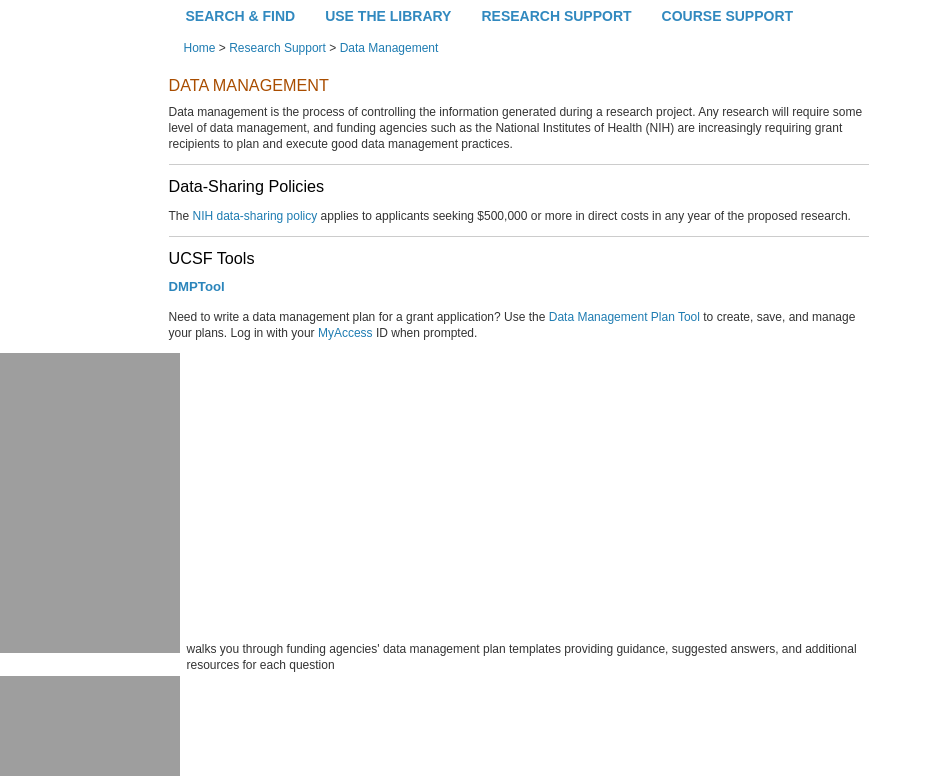
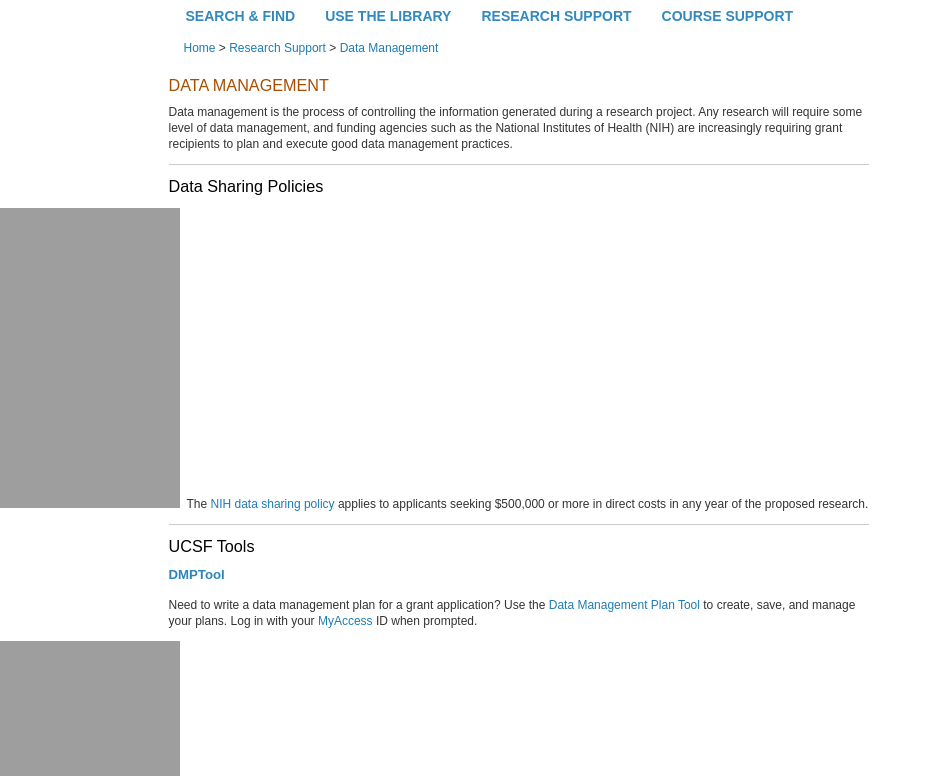
Before and after one commit to ucsf-ckm/library-menus, a Jekyll site: the page built from data-management/index.html, in a window 1280 px wide and 900 px high, cut to the strip 124-900 px from the top of the window. Shown: the whole strip, without its empty margins (0-931 px from the left). Built offline with Jekyll 4.4.1, drawn with Linux system fonts in a browser that asks for light colours.

Commit message:
Fix link and make ul

```diff
--- a/data-management/index.html
+++ b/data-management/index.html
@@ -39,9 +39,11 @@
           <div class="panel-pane">
             <div class="block-inner">
               <!-- more span stupidity, awesome -->
-              <h2 class="title">Data-Sharing Policies</h2>
+              <h2 class="title">Data Sharing Policies</h2>
               <div class="content">
-                <p>The <a href="http://grants.nih.gov/grants/policy/data_sharing/data_sharing_guidance.html">NIH data-sharing policy</a> applies to applicants seeking $500,000 or more in direct costs in any year of the proposed research.</p>
+                <ul>
+                <li>The <a href="http://grants.nih.gov/grants/policy/data_sharing/">NIH data sharing policy</a> applies to applicants seeking $500,000 or more in direct costs in any year of the proposed research.</li>
+                </ul>
 
               </div>
             </div>
```
